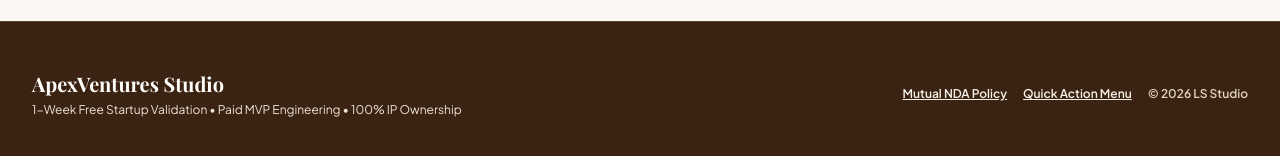
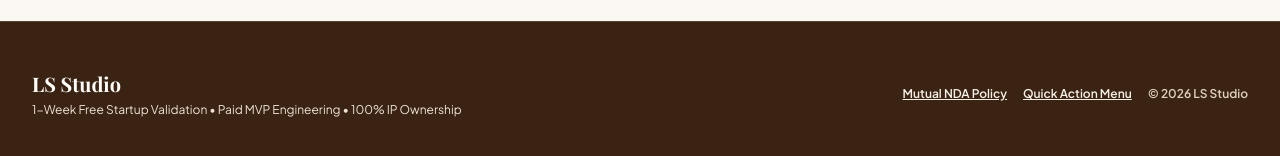
Before and after one commit to LS-LDKN/LS-Studio, a plain HTML site: page index.html in a window 1280 px wide. Shown: the part 4195-4351 px from the top of the page. Drawn offline with nearby package versions, Linux system fonts and the light colour scheme; a web font is replaced by a local one.

Commit message:
Update footer branding from 'ApexVentures Studio' to 'LS Studio'

```diff
--- a/index.html
+++ b/index.html
@@ -724,7 +724,7 @@
   <footer class="bg-espresso-700 dark:bg-espresso-900 text-cream-200 py-12 border-t border-espresso-600 dark:border-espresso-800">
     <div class="max-w-7xl mx-auto px-4 sm:px-6 lg:px-8 flex flex-col sm:flex-row items-center justify-between gap-6">
       <div class="text-center sm:text-left">
-        <span class="font-serif font-bold text-xl text-cream-50 block">ApexVentures Studio</span>
+        <span class="font-serif font-bold text-xl text-cream-50 block">LS Studio</span>
         <span class="text-xs text-cream-300 mt-1 block">1-Week Free Startup Validation • Paid MVP Engineering • 100% IP Ownership</span>
       </div>
       <div class="flex flex-wrap items-center justify-center gap-4 text-xs font-semibold">
```
